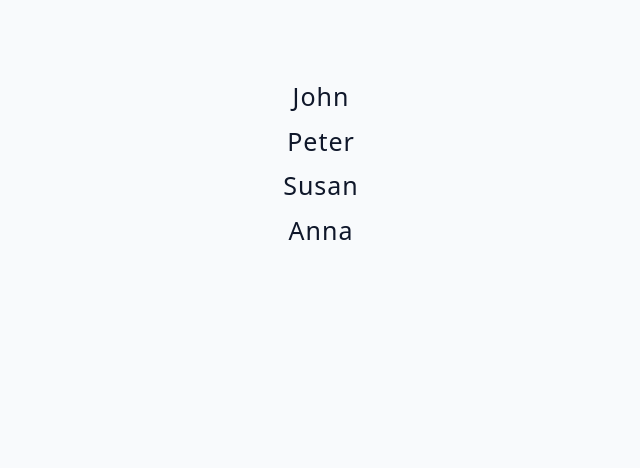
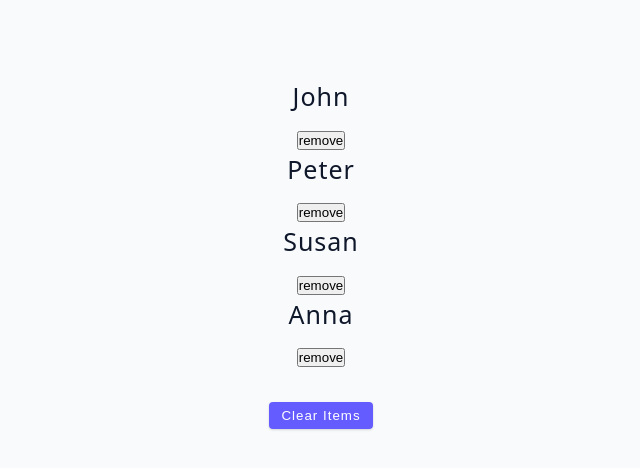
Before and after one commit to SasnarineDeodat/03-advanced-react, a React (Vite) app: page / in a window 1280 px wide. Shown: the top 468 px of the page, without its empty margins (319-959 px from the left). Built offline with nearby package versions, Linux system fonts and the light colour scheme.

Commit message:
UseState Array Example - Complete

```diff
--- a/src/tutorial/01-useState/starter/03-useState-array.jsx
+++ b/src/tutorial/01-useState/starter/03-useState-array.jsx
@@ -3,6 +3,15 @@ import { data } from "../../../data";
 
 const UseStateArray = () => {
   const [people, setPeople] = React.useState(data);
+
+  const removeItem = (id) => {
+    console.log(id);
+    // const newPeople = people.filter((person) => person.id !== id);
+    setPeople(people.filter((person) => person.id !== id));
+  };
+  const clearAllItems = () => {
+    setPeople([]);
+  };
 
   return (
     <div>
@@ -12,9 +21,20 @@ const UseStateArray = () => {
         return (
           <div key={id}>
             <h4>{name}</h4>
+            <button type="button" onClick={() => removeItem(id)}>
+              remove
+            </button>
           </div>
         );
       })}
+      <button
+        type="button"
+        style={{ marginTop: "2rem" }}
+        className="btn"
+        onClick={() => setPeople([])}
+      >
+        clear items
+      </button>
     </div>
   );
 };
```
